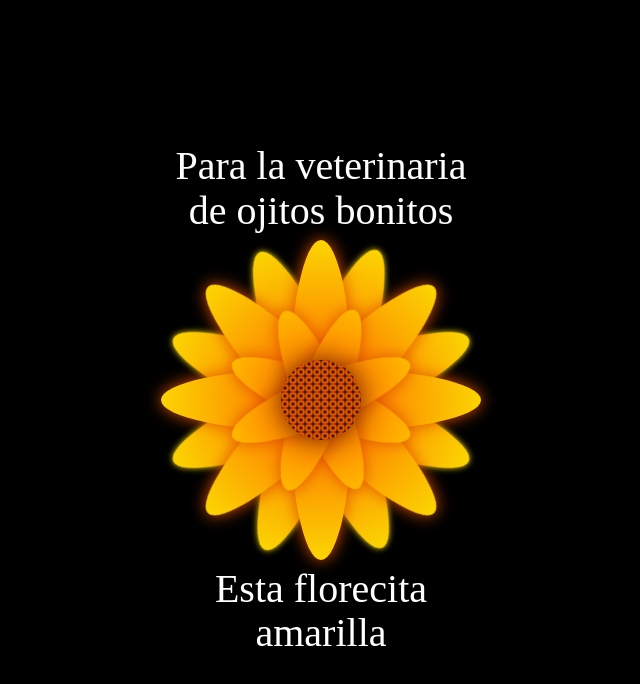
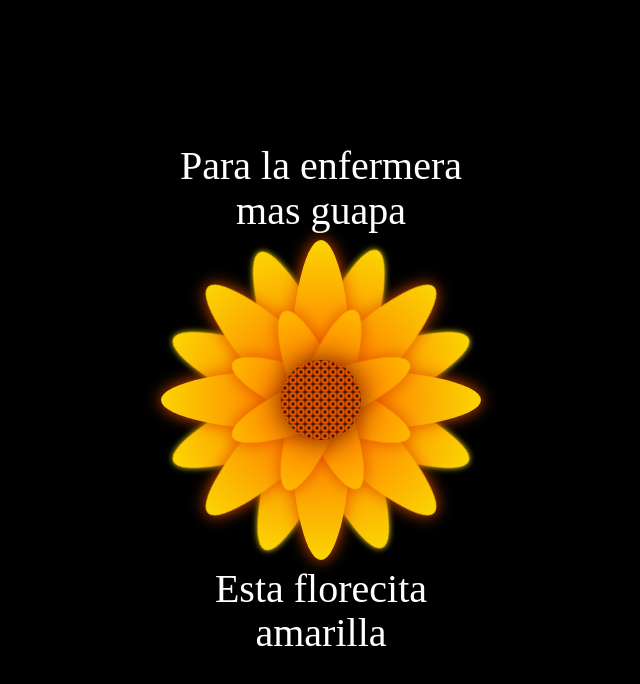
Before and after one commit to Paulll10/DEBER, a plain HTML site: page docs/index.html in a window 1280 px wide. Shown: the whole page, without its empty margins (319-959 px from the left). Drawn offline with Linux system fonts and the light colour scheme.

Commit message:
Update index.html

```diff
--- a/docs/index.html
+++ b/docs/index.html
@@ -13,7 +13,7 @@
 <body>
 
 <div class="flower">
-    <div class="text-above">Para la veterinaria de ojitos bonitos</div>
+    <div class="text-above">Para la enfermera mas guapa</div>
     <div class="mid">
     </div>
     <div class="Petal1 p1">
```
